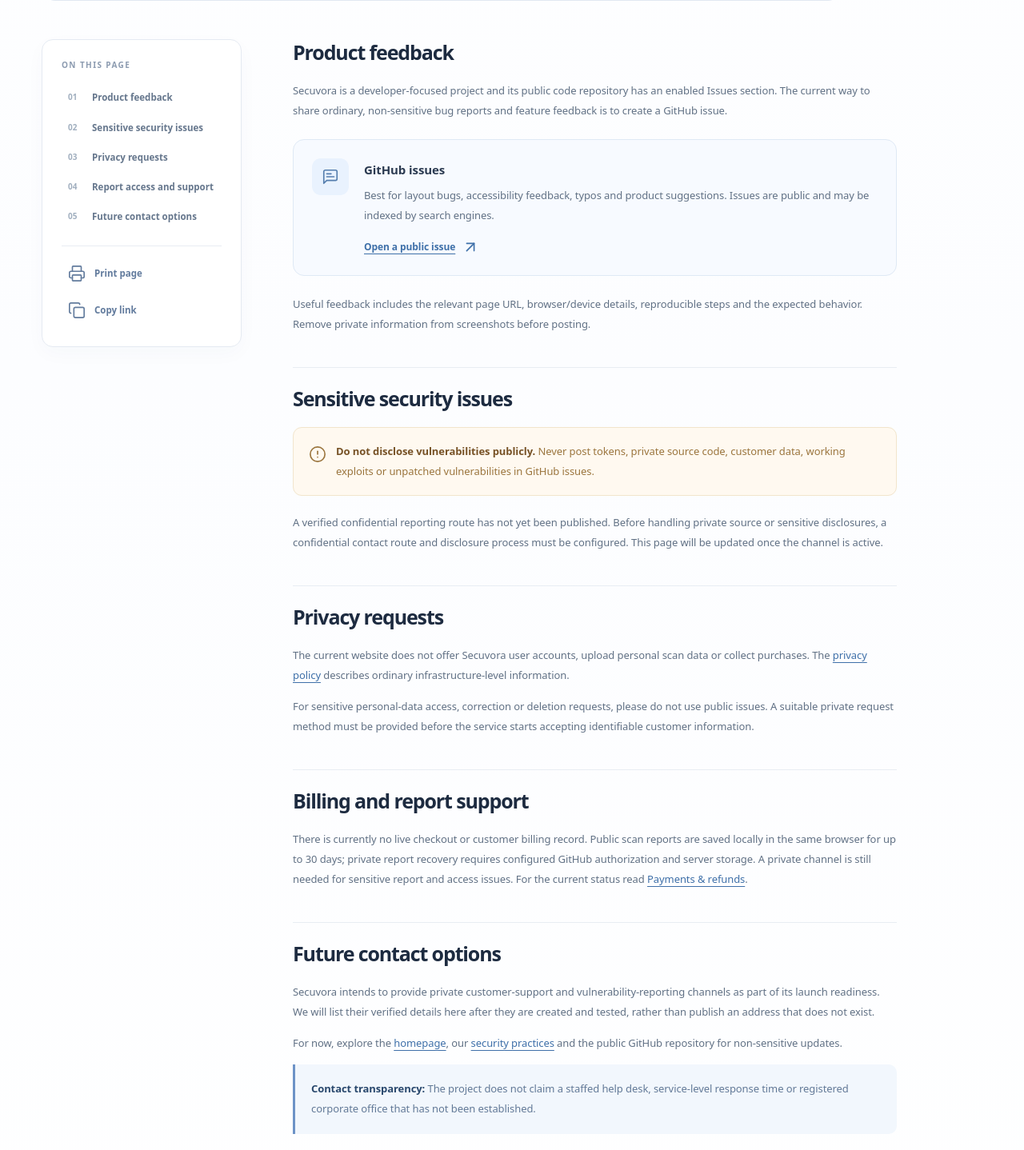
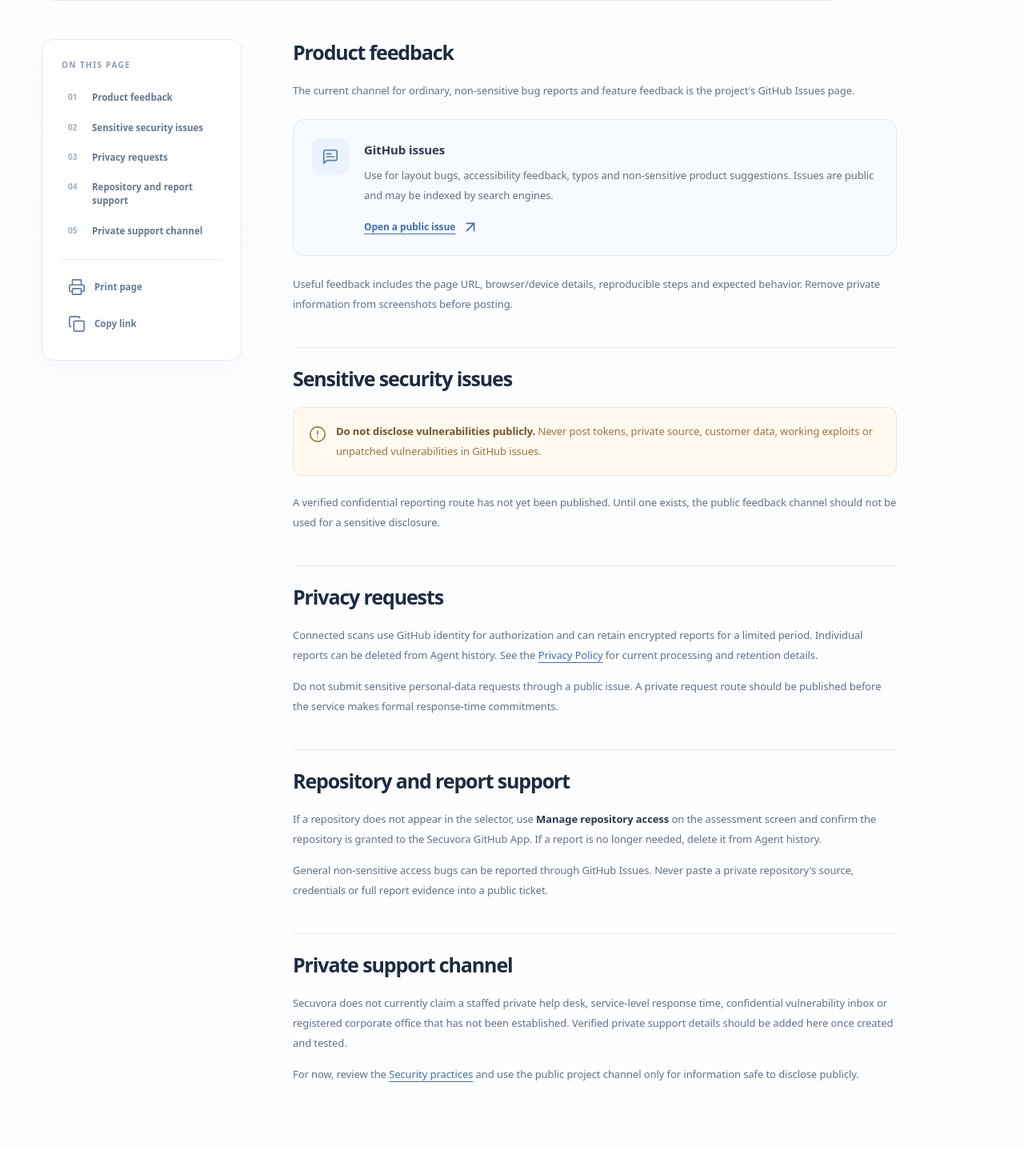
Before and after one commit to helloskyorigin/Safe-sure, a Next.js app: page /contact in a window 1280 px wide. Shown: the part 769-2207 px from the top of the page at 80% size. Built offline with nearby package versions, Linux system fonts and the light colour scheme.

Commit message:
Make contact page accurate for connected product

```diff
--- a/app/contact/page.tsx
+++ b/app/contact/page.tsx
@@ -5,15 +5,15 @@ import LegalPage, { type LegalSection } from "@/components/LegalPage";
 
 export const metadata: Metadata = {
   title: "Contact & Support | Secuvora",
-  description: "Contact Secuvora about non-sensitive feedback and learn how private support will be provided before the commercial service launches.",
+  description: "Current Secuvora feedback and support channels, including clear boundaries for sensitive security or privacy information.",
 };
 
 const sections: LegalSection[] = [
   { id: "feedback", title: "Product feedback" },
   { id: "security-reports", title: "Sensitive security issues" },
   { id: "privacy", title: "Privacy requests" },
-  { id: "billing", title: "Report access and support" },
-  { id: "updates", title: "Future contact options" },
+  { id: "reports", title: "Repository and report support" },
+  { id: "updates", title: "Private support channel" },
 ];
 
 export default function ContactPage() {
@@ -21,43 +21,47 @@ export default function ContactPage() {
     <LegalPage
       eyebrow="COMPANY / CONTACT"
       title="Contact Secuvora."
-      lead="Questions, product feedback or a website bug? Here is the appropriate channel to use today—and what not to share in public."
+      lead="Use the public project channel for ordinary product feedback. Keep credentials, private source and undisclosed vulnerabilities out of public issues."
       sections={sections}
       summary={[
-        "Public GitHub issues are open for non-sensitive website bugs, suggestions and general product questions.",
+        "GitHub issues are available for non-sensitive website bugs, suggestions and general product questions.",
         "Do not post private source code, credentials, security weaknesses or personal records in public issues.",
-        "Dedicated private support, privacy and security-reporting channels must be published before sensitive customer data is accepted.",
+        "A dedicated confidential support and vulnerability-reporting channel is not currently published.",
       ]}
     >
       <section id="feedback" className="legal-section">
         <h2>Product feedback</h2>
-        <p>Secuvora is a developer-focused project and its public code repository has an enabled Issues section. The current way to share ordinary, non-sensitive bug reports and feature feedback is to create a GitHub issue.</p>
+        <p>The current channel for ordinary, non-sensitive bug reports and feature feedback is the project's GitHub Issues page.</p>
         <div className="legal-contact-card">
           <span className="legal-contact-icon"><MessageSquareText size={20}/></span>
-          <div><strong>GitHub issues</strong><p>Best for layout bugs, accessibility feedback, typos and product suggestions. Issues are public and may be indexed by search engines.</p>
+          <div><strong>GitHub issues</strong><p>Use for layout bugs, accessibility feedback, typos and non-sensitive product suggestions. Issues are public and may be indexed by search engines.</p>
           <a href="https://github.com/helloskyorigin/Safe-sure/issues/new" target="_blank" rel="noopener noreferrer">Open a public issue <ArrowUpRight size={15} aria-hidden="true"/></a></div>
         </div>
-        <p>Useful feedback includes the relevant page URL, browser/device details, reproducible steps and the expected behavior. Remove private information from screenshots before posting.</p>
+        <p>Useful feedback includes the page URL, browser/device details, reproducible steps and expected behavior. Remove private information from screenshots before posting.</p>
       </section>
+
       <section id="security-reports" className="legal-section">
         <h2>Sensitive security issues</h2>
-        <div className="legal-caution"><CircleAlert size={18} aria-hidden="true"/><p><strong>Do not disclose vulnerabilities publicly.</strong> Never post tokens, private source code, customer data, working exploits or unpatched vulnerabilities in GitHub issues.</p></div>
-        <p>A verified confidential reporting route has not yet been published. Before handling private source or sensitive disclosures, a confidential contact route and disclosure process must be configured. This page will be updated once the channel is active.</p>
+        <div className="legal-caution"><CircleAlert size={18} aria-hidden="true"/><p><strong>Do not disclose vulnerabilities publicly.</strong> Never post tokens, private source, customer data, working exploits or unpatched vulnerabilities in GitHub issues.</p></div>
+        <p>A verified confidential reporting route has not yet been published. Until one exists, the public feedback channel should not be used for a sensitive disclosure.</p>
       </section>
+
       <section id="privacy" className="legal-section">
         <h2>Privacy requests</h2>
-        <p>The current website does not offer Secuvora user accounts, upload personal scan data or collect purchases. The <Link href="/privacy">privacy policy</Link> describes ordinary infrastructure-level information.</p>
-        <p>For sensitive personal-data access, correction or deletion requests, please do not use public issues. A suitable private request method must be provided before the service starts accepting identifiable customer information.</p>
+        <p>Connected scans use GitHub identity for authorization and can retain encrypted reports for a limited period. Individual reports can be deleted from Agent history. See the <Link href="/privacy">Privacy Policy</Link> for current processing and retention details.</p>
+        <p>Do not submit sensitive personal-data requests through a public issue. A private request route should be published before the service makes formal response-time commitments.</p>
       </section>
-      <section id="billing" className="legal-section">
-        <h2>Billing and report support</h2>
-        <p>There is currently no live checkout or customer billing record. Public scan reports are saved locally in the same browser for up to 30 days; private report recovery requires configured GitHub authorization and server storage. A private channel is still needed for sensitive report and access issues. For the current status read <Link href="/refunds">Payments & refunds</Link>.</p>
+
+      <section id="reports" className="legal-section">
+        <h2>Repository and report support</h2>
+        <p>If a repository does not appear in the selector, use <strong>Manage repository access</strong> on the assessment screen and confirm the repository is granted to the Secuvora GitHub App. If a report is no longer needed, delete it from Agent history.</p>
+        <p>General non-sensitive access bugs can be reported through GitHub Issues. Never paste a private repository's source, credentials or full report evidence into a public ticket.</p>
       </section>
+
       <section id="updates" className="legal-section">
-        <h2>Future contact options</h2>
-        <p>Secuvora intends to provide private customer-support and vulnerability-reporting channels as part of its launch readiness. We will list their verified details here after they are created and tested, rather than publish an address that does not exist.</p>
-        <p>For now, explore the <Link href="/">homepage</Link>, our <Link href="/security">security practices</Link> and the public GitHub repository for non-sensitive updates.</p>
-        <p className="legal-note"><strong>Contact transparency:</strong> The project does not claim a staffed help desk, service-level response time or registered corporate office that has not been established.</p>
+        <h2>Private support channel</h2>
+        <p>Secuvora does not currently claim a staffed private help desk, service-level response time, confidential vulnerability inbox or registered corporate office that has not been established. Verified private support details should be added here once created and tested.</p>
+        <p>For now, review the <Link href="/security">Security practices</Link> and use the public project channel only for information safe to disclose publicly.</p>
       </section>
     </LegalPage>
   );
```
